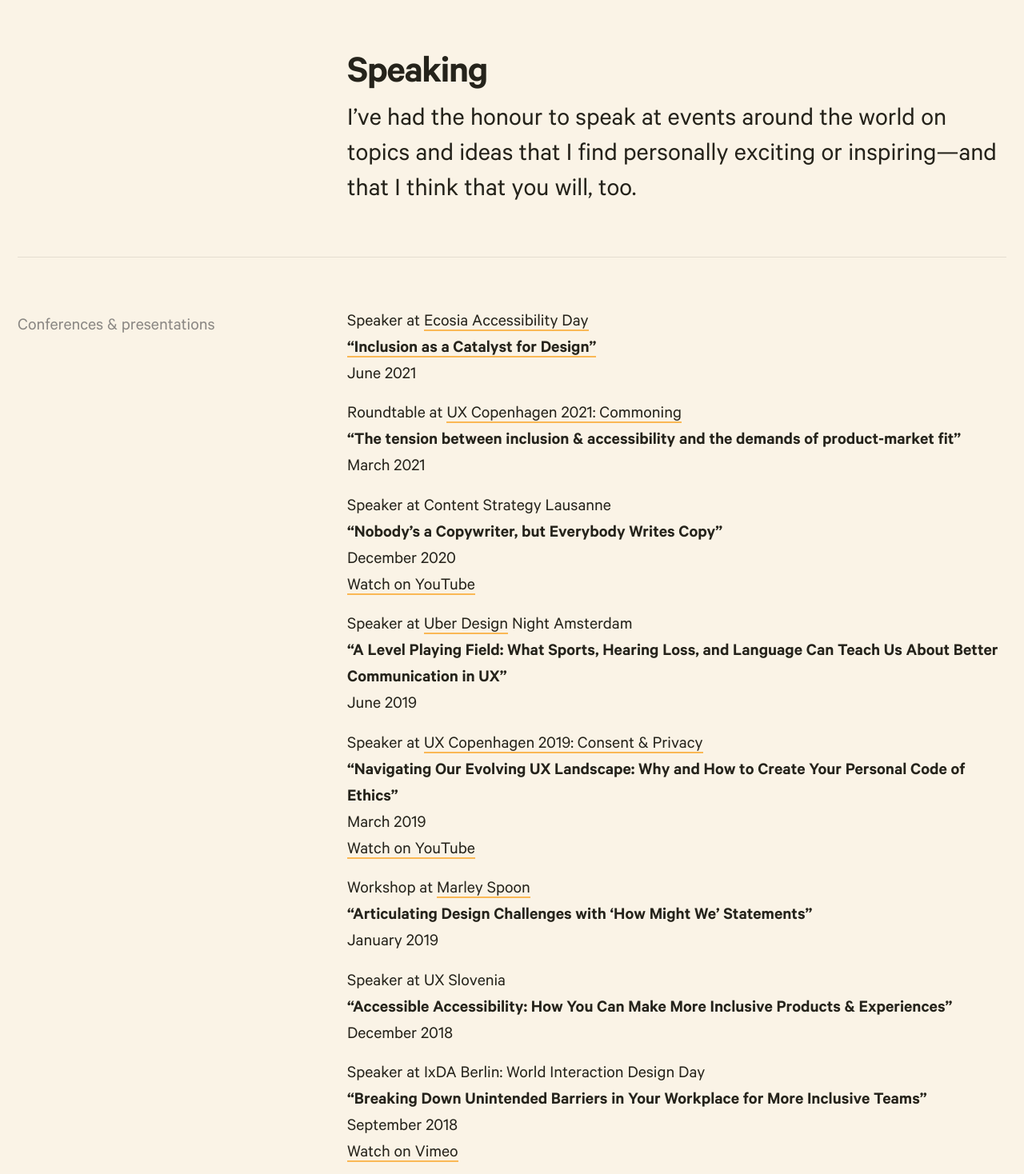
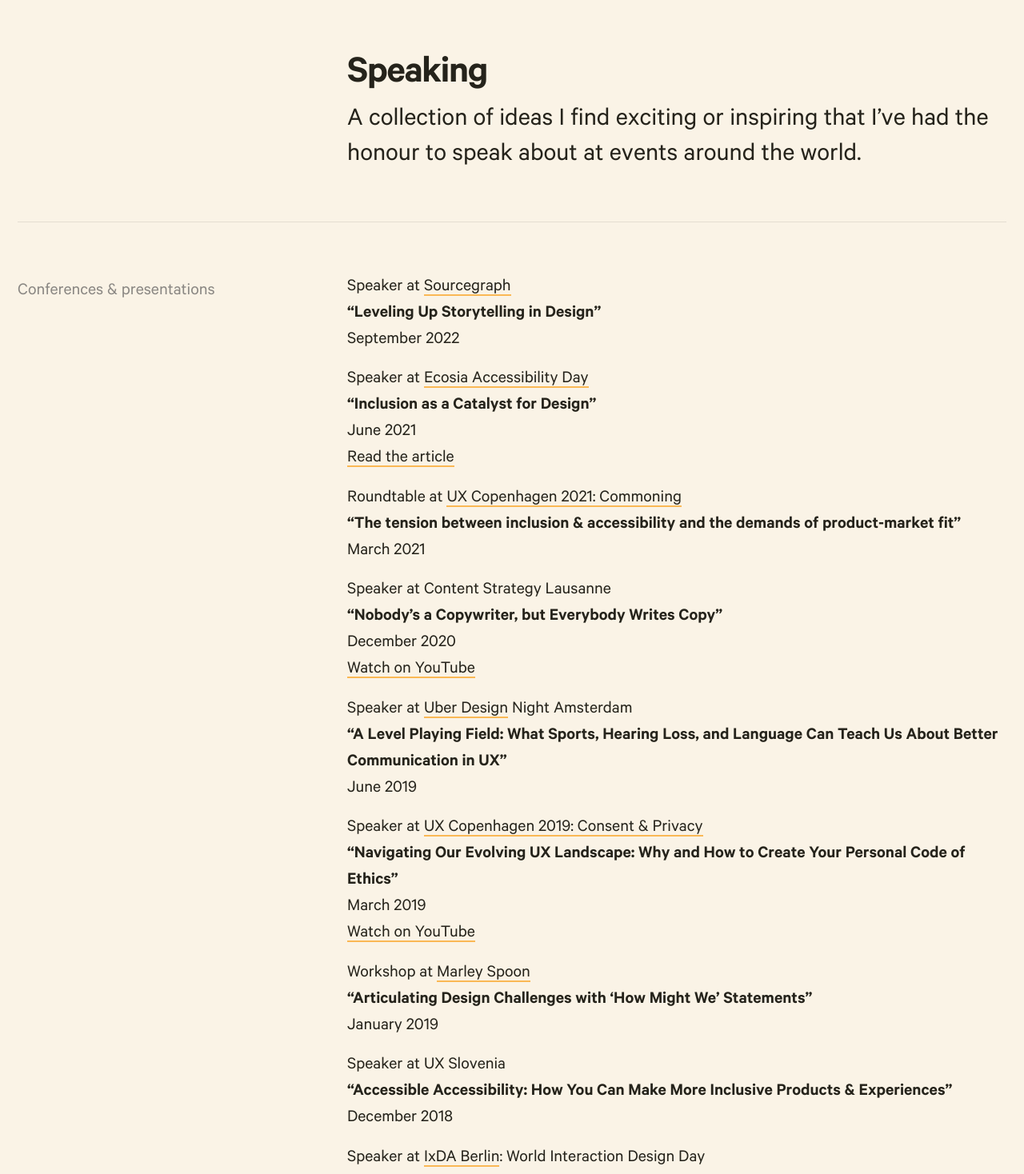
Before and after one commit to quinnkeast/quinnkeast-website, a Next.js app: page /speaking in a window 1280 px wide. Shown: the part 240-1708 px from the top of the page at 80% size. Built offline with nearby package versions, Linux system fonts and the light colour scheme.

Commit message:
Remove flicker of login view

```diff
--- a/components/project-item.js
+++ b/components/project-item.js
@@ -13,11 +13,11 @@ export default function ProjectItem({ project, hero }) {
         <Link href={`/projects/${project.slug}`}>{project.title}</Link>
       </h3>
       <p className="mt-3 text-base leading-tight">{project.subtitle}</p>
-      {project.restricted && (
+      {/* project.restricted && (
         <div className="text-xs text-black-lighter inline-block">
           <span className="lock">🔒</span> Limited access
         </div>
-      )}
+      ) */}
     </div>
   );
 }
--- a/pages/favourites.js
+++ b/pages/favourites.js
@@ -9,7 +9,7 @@ export default function Index({ allFavourites }) {
   return (
     <Layout>
       <Head>
-        <title>Favourites | {SITE_NAME}</title>
+        <title>{`Favourites | ${SITE_NAME}`}</title>
         <meta
           property="og:description"
           content={`Favourite books for stretching the mind with new ideas.`}
--- a/pages/projects.js
+++ b/pages/projects.js
@@ -38,11 +38,11 @@ const ProjectGroup = ({ projects, index }) => {
               <Link href={`/projects/${project.slug}`}>{project.title}</Link>
             </h3>
             <p className="mt-2 text-base leading-tight">{project.subtitle}</p>
-            {project.restricted && (
+            {/* project.restricted && (
               <span className="text-xxs text-black-lighter inline-block">
                 <span className="lock">🔒</span> Restricted
               </span>
-            )}
+            ) */}
           </div>
         </>
       )}
@@ -75,8 +75,7 @@ export default function Projects({ groupedProjects }) {
         <PageHeader>
           <h1>Craft</h1>
           <p className="text-2xl">
-            A running journal of case studies, explorations, and ideas about
-            design and craft.
+            A running journal of case studies, explorations, and experiments.
           </p>
         </PageHeader>
         {Object.keys(groupedProjects).map((group, index) => {
--- a/pages/projects/[slug].js
+++ b/pages/projects/[slug].js
@@ -30,13 +30,7 @@ export default function Project({ project, moreProjects, preview }) {
   });
 
   // Server-render loading state
-  if (!user || user.isLoggedIn === false) {
-    return (
-      <Layout>
-        <div className="min-h-screen block"></div>
-      </Layout>
-    );
-  }
+  if (!user || user.isLoggedIn === false) return null;
 
   // Once the user request finishes, show the content
   return (
--- a/pages/reading.js
+++ b/pages/reading.js
@@ -30,7 +30,7 @@ export default function Reading({ booksByYear }) {
       <PageHeader>
         <h1 className="text-2xl md:text-4xl">Reading list</h1>
         <p className="text-base md:text-2xl mt-0 subpixel-antialiased">
-          What I’m reading and my opinions and all that.
+          A list of what I’m reading and my opinions and all that.
         </p>
       </PageHeader>
       <div className="grid md:grid-cols-5 border-t border-black border-opacity-10 mt-8 md:mt-12 pt-4 md:pt-8">
@@ -64,7 +64,7 @@ export default function Reading({ booksByYear }) {
                     >
                       <td
                         className={`pt-2 md:pb-2 pr-2 ${
-                          book.abandoned ? "line-through" : ""
+                          book.abandoned ? `line-through decoration-3` : ""
                         }`}
                       >
                         {book.reading && (
--- a/pages/readme.js
+++ b/pages/readme.js
@@ -27,9 +27,9 @@ function ReadMe() {
       <PageHeader>
         <h1 className="text-2xl md:text-4xl">Quinn.ReadMe</h1>
         <p className="text-base md:text-2xl mt-0 subpixel-antialiased">
-          This is a user guide on me and how I work. It captures my guiding
-          values, how I work as a human, and will hopefully help you understand
-          me better and help us work together.
+          A user guide on me and how I work. It captures my guiding values, how
+          I work as a human, and will hopefully help you understand me better
+          and help us work together.
         </p>
       </PageHeader>
       <div className="grid md:grid-cols-3 border-t border-black border-opacity-10 mt-8 md:mt-12 pt-8 md:pt-12">
--- a/pages/speaking.js
+++ b/pages/speaking.js
@@ -8,7 +8,7 @@ function Speaking() {
   return (
     <Layout>
       <Head>
-        <title>Speaking | {SITE_NAME}</title>
+        <title>{`Speaking | ${SITE_NAME}`}</title>
         <meta
           property="og:description"
           content={`Speaking at events around the world on exciting and inspiring topics.`}
@@ -28,9 +28,8 @@ function Speaking() {
       <PageHeader>
         <h1 className="text-2xl md:text-4xl">Speaking</h1>
         <p className="text-base md:text-2xl mt-0 subpixel-antialiased">
-          I’ve had the honour to speak at events around the world on topics and
-          ideas that I find personally exciting or inspiring—and that I think
-          that you will, too.
+          A collection of ideas I find exciting or inspiring that I’ve had the
+          honour to speak about at events around the world.
         </p>
       </PageHeader>
       <div className="grid md:grid-cols-3 border-t border-black border-opacity-10 mt-8 md:mt-12 pt-4 md:pt-8">
@@ -42,15 +41,27 @@ function Speaking() {
         <div className="md:col-span-2">
           <p>
             Speaker at{" "}
-            <a href="https://ecosia.org/">Ecosia Accessibility Day</a>
+            <a href="https://sourcegraph.com" target="_blank">
+              Sourcegraph
+            </a>
             <br />
-            <strong>
-              <Link href="/speaking/inclusion-as-a-catalyst-for-design">
-                “Inclusion as a Catalyst for Design”
-              </Link>
-            </strong>
+            <strong>“Leveling Up Storytelling in Design”</strong>
+            <br />
+            September 2022
+          </p>
+          <p>
+            Speaker at{" "}
+            <a href="https://ecosia.org/" target="_blank">
+              Ecosia Accessibility Day
+            </a>
+            <br />
+            <strong>“Inclusion as a Catalyst for Design”</strong>
             <br />
             June 2021
+            <br />
+            <a href="/writing/inclusion-as-a-catalyst-for-design">
+              Read the article
+            </a>
           </p>
           <p>
             Roundtable at{" "}
@@ -124,7 +135,11 @@ function Speaking() {
             December 2018
           </p>
           <p>
-            Speaker at IxDA Berlin: World Interaction Design Day
+            Speaker at{" "}
+            <a href="http://ixdaberlin.de/" target="_blank">
+              IxDA Berlin
+            </a>
+            : World Interaction Design Day
             <br />
             <strong>
               “Breaking Down Unintended Barriers in Your Workplace for More
@@ -169,7 +184,7 @@ function Speaking() {
       </div>
       <div className="grid md:grid-cols-3 border-t border-black border-opacity-10 mt-8 md:mt-12 pt-4 md:pt-8">
         <div className="col-span-1">
-          <h2 className="text-base text-black-lighter font-normal">Book Me</h2>
+          <h2 className="text-base text-black-lighter font-normal">Book me</h2>
         </div>
         <div className="md:col-span-2">
           <h2>Interested in having me speak?</h2>
--- a/pages/writing.js
+++ b/pages/writing.js
@@ -12,7 +12,7 @@ export default function Index({ allPosts }) {
   return (
     <Layout>
       <Head>
-        <title>Writing | {SITE_NAME}</title>
+        <title>{`Writing | ${SITE_NAME}`}</title>
         <meta
           property="og:description"
           content={`A collection of thinking on user experience, design, and business.`}
@@ -32,7 +32,7 @@ export default function Index({ allPosts }) {
       <PageHeader>
         <h1 className="text-2xl md:text-4xl">Writing</h1>
         <p className="leading-snug text-base md:text-2xl subpixel-antialiased mt-0 md:mt-2">
-          A collection of thinking on user experience, design, and business.
+          A collection of thinking on design, tech, and the art of making sense.
         </p>
       </PageHeader>
       <div className="grid md:grid-cols-3 border-t border-black border-opacity-10 mt-6 md:mt-12 pt-0 post-list">
```
